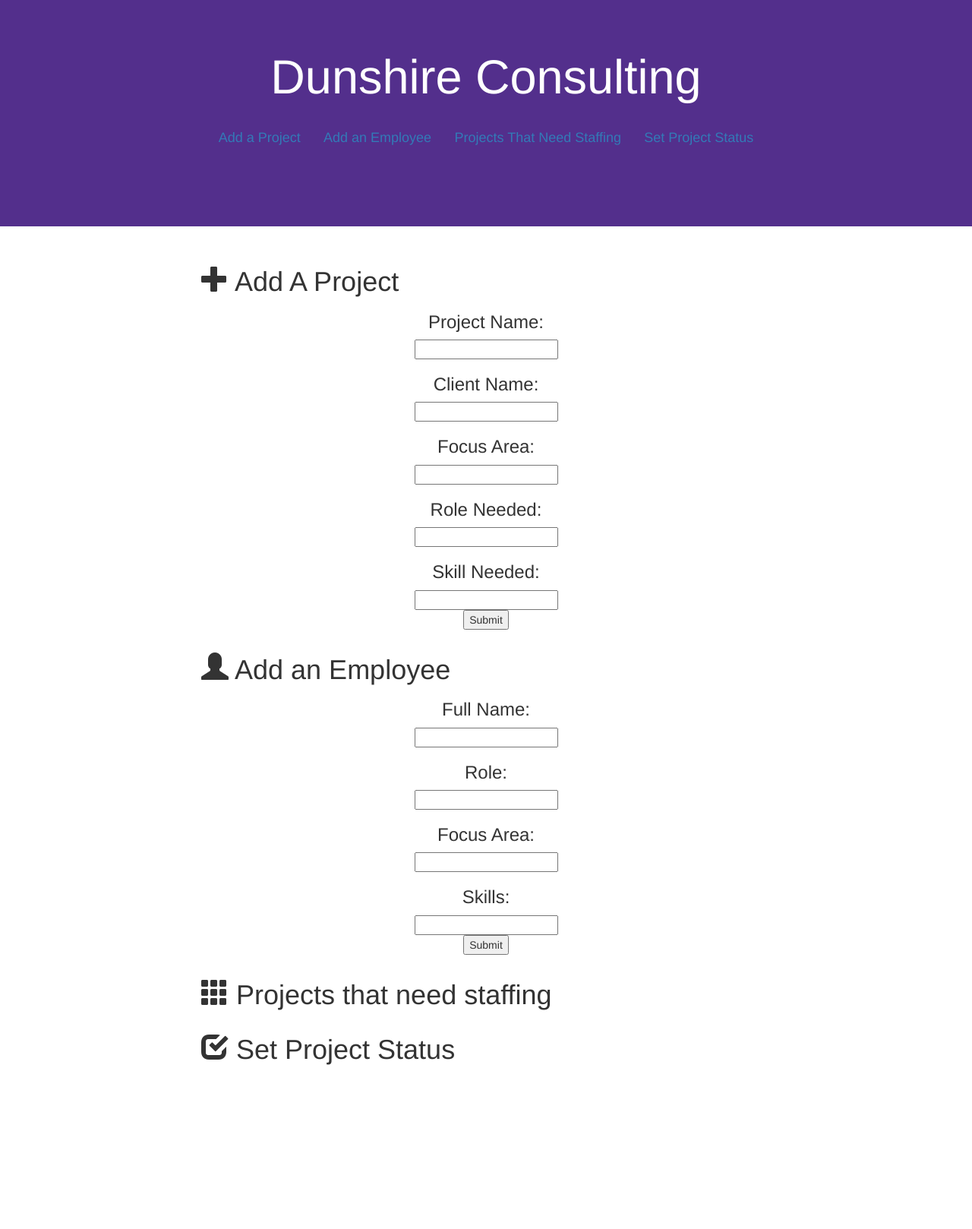
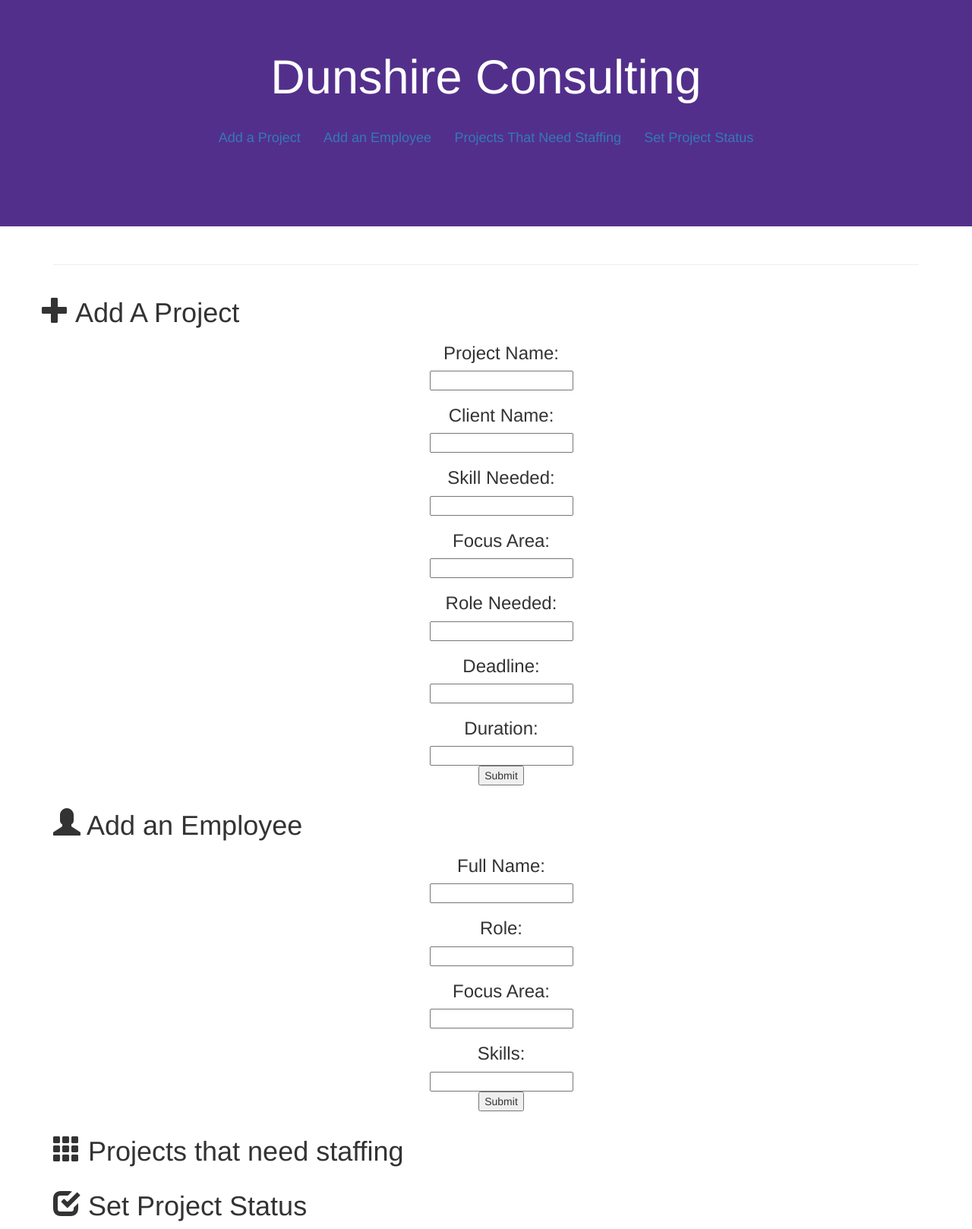
Before and after one commit to itingtu2/pigeonsNode, a Node project: template views/pages/index.ejs in a window 1280 px wide. Shown: the part 78-1696 px from the top of the page at 76% size. Before the commit the page ends 1480 px from the top, so only its background shows below. Run offline with Node 20 templates, Linux system fonts and the light colour scheme; the template is opened without the code that fills it, so the values that code supplies are empty; some libraries are stand-ins or nearby versions.

Commit message:
formatting

```diff
--- a/index.js
+++ b/index.js
@@ -19,3 +19,87 @@ app.get('/', function(request, response) {
 app.listen(app.get('port'), function() {
   console.log('Node app is running on port', app.get('port'));
 });
+
+var conn;
+var pg = require('pg');
+pg.default.ssl = true;
+var str = "postgres://ywnodfgeebqfxe:ad885309fb8aac545475b7de44d1b1bb2e8421a7aac7ebae3c18316b8ab90111@ec2-23-21-204-166.compute-1.amazonaws.com:5432/d84j9nfcrovrde"
+var connectionString = "pg://ywnodfgeebqfxe:ad885309fb8aac545475b7de44d1b1bb2e8421a7aac7ebae3c18316b8ab90111@ec2-23-21-204-166.compute-1.amazonaws.com/d84j9nfcrovrde"
+pg.connect(connectionString, function(err,client,done){
+	if(err){
+		console.log(err);
+	}
+	conn = client;
+})
+
+app.use(function(req, res, next) {
+ res.header("Access-Control-Allow-Origin", "*");
+ res.header("Access-Control-Allow-Headers", "Origin, X-Requested-With, Content-Type, Accept");
+ next();
+});
+
+app.post('/insertProj', function(req,res){
+	console.log("working")
+	var body = req.body
+	console.log("Body: ", body)
+	var stmt = "INSERT INTO project(project, client, skills, focus_area, role, deadline, duration) VALUES (?,?,?,?,?,?,?)"
+	var inserts = [body.project, body.client, body.skill, body.focus, body.role, body.deadline, body.duration]
+	var stmt = mysql.format(stmt, inserts)
+	conn.query(stmt, function(err, result){
+		if (err){
+			console.error("Error: ", err)
+			return res.send({
+				error:true,
+				mesg:"Could not insert data to database"
+			})
+		}
+		res.send({
+			success:true
+		})
+	})
+})
+
+app.post('/insertEmployee', function(req,res){
+	console.log("working")
+	var body = req.body
+	console.log("Body: ", body)
+	var stmt = "INSERT INTO employee(name, skills, focus_area, status, project, role) VALUES (?,?,?,?,?,?)"
+	var inserts = [body.fullname, body.skills, body.focus_area, body.statuss, body.project, body.role]
+	var stmt = mysql.format(stmt, inserts)
+	conn.query(stmt, function(err, result){
+		if (err){
+			console.error("Error: ", err)
+			return res.send({
+				error:true,
+				mesg:"Could not insert data to database"
+			})
+		}
+		res.send({
+			success:true
+		})
+	})
+})
+
+app.post('/finishedProj', function(req,res){
+	console.log("working")
+	var body = req.body
+	console.log("Body: ", body)
+
+	var stmt = "SELECT project.project FROM project INNER JOIN employee ON project.project = employee.project WHERE project.deadline < current_date AND employee.status = 'new'"
+	var inserts = []
+	var stmt = mysql.format(stmt, inserts)
+	conn.query(stmt, function(err, result) {
+	if (err){
+		console.error("Error: ", err)
+		return res.send({
+			error:true,
+			mesg:"Could not delete data from database"
+		})
+	}
+	console.log(result)
+	var ret = JSON.stringify(result);
+	res.send(ret);
+
+	})
+
+})
--- a/views/pages/index.ejs
+++ b/views/pages/index.ejs
@@ -3,6 +3,7 @@
 <head>
   <% include ../partials/header.ejs %>
 </head>
+
 <body>
 
   <% include ../partials/nav.ejs %>
@@ -25,12 +26,13 @@
 </div>
 
 <!-- ##################################################################### -->
-<div class="container marginbot-50">
+<div class="container">
+  <hr>
   <div class="row">
-<div class="col-lg-8 col-lg-offset-2">
+
       <section id="Project" class="home-section color-dark bg-white">
       <h1><span class="glyphicon glyphicon-plus"></span> Add A Project</h1>
-
+      <ul>
 
       <div class="section-heading text-center">
         <form name = "insert_project_form">
@@ -40,15 +42,40 @@
           <h3>Client Name:</h3>
           <input type="text" name="client">
 
+          <h3>Skill Needed:</h3>
+          <input type="text" name="skill">
+
           <h3>Focus Area:</h3>
           <input type="text" name="focus">
 
           <h3>Role Needed:</h3>
           <input type="text" name="role">
+          <h3>Deadline:</h3>
+          <input type="text" name="deadline">
+          <h3>Duration:</h3>
+          <input type="text" name="duration">
 
-          <h3>Skill Needed:</h3>
-          <input type="text" name="skill">
+         <!-- <form action="/action_page.php">
+          <input type="checkbox" name="role1" value="Consultant">Consultant<br>
+          <input type="checkbox" name="role2" value="Experienced Consultant">Experienced Consultant<br>
+          <input type="checkbox" name="role3" value="Senior Consultant">Senior Consultant<br>
+          <input type="checkbox" name="role4" value="Manager">Manager<br>
+          <input type="checkbox" name="role5" value="Architect">Architect<br>
+          <input type="checkbox" name="role6" value="Director">Director<br>
+          <input type="checkbox" name="role6" value="Principal">Principal<br>
+          -->
 
+
+          <!--
+          <form action="/action_page.php">
+          <input type="checkbox" name="skill1" value="Management">Management<br>
+          <input type="checkbox" name="skill2" value="C++">C++<br>
+          <input type="checkbox" name="skill3" value="Java">Java<br>
+          <input type="checkbox" name="skill4" value="HTML">HTML<br>
+          <input type="checkbox" name="skill5" value="C#">C#<br>
+          <input type="checkbox" name="skill6" value="Python">Python<br>
+          <input type="checkbox" name="skill6" value="JavaScript">JavaScript<br>
+          -->
           <p>
             <button type="button" id = "submit_project_form">
             Submit
@@ -61,7 +88,8 @@
                    <script type="application/javascript">
 
                         document.getElementById("submit_project_form").addEventListener("click", submit)
-              function submit(){
+                       function submit()
+                       {
                            var form = document.forms['insert_project_form']
                            var inputs=form.getElementsByTagName('input')
                            var data = {}
@@ -82,18 +110,20 @@
                        function success(data) {
                            console.log('Success: ', data)
                        }
+
                     </script>
-</div>
-</div>
+
+       <!-- <li>When Heroku received the source code, it fetched all the dependencies in the <a href="https://github.com/heroku/node-js-getting-started/blob/master/package.json">package.json</a>, creating a deployable slug.</li>
+        <li>The platform then spins up a dyno, a lightweight container that provides an isolated environment in which the slug can be mounted and executed.</li>
+        <li>You can scale your app, manage it, and deploy over <a href="https://addons.heroku.com/">150 add-on services</a>, from the Dashboard or CLI.</li> -->
+      </ul>
     </div>
 
     <!-- ##################################################################### -->
-<div class="container marginbot-50">
-<div class="row">
-<div class="col-lg-8 col-lg-offset-2">
+    <div class>
     <section id="Employee" class="home-section color-dark bg-white">
       <h1><span class="glyphicon glyphicon-user"></span> Add an Employee</h1>
-
+      <ul>
 
       <div class="section-heading text-center">
         <form name = "insert_employee_form">
@@ -105,11 +135,11 @@
           <input type="text" name="role">
 
           <h3>Focus Area:</h3>
-          <input type="text" name="role">
+          <input type="text" name="focus">
 
 
           <h3>Skills:</h3>
-          <input type="text" name="role">
+          <input type="text" name="skills">
 
 
           <p>
@@ -119,17 +149,18 @@
           </p>
         </form>
         </div>
-
         </section>
         <script type = "text/javaspcript"  src="https://ajax.googleapis.com/ajax/libs/jquery/1.4.3/jquery.min.js"></script>
                    <script type="application/javascript">
 
                         document.getElementById("submit_employee_form").addEventListener("click", submit)
-                    function submit(){
+                       function submit()
+                       {
                            var form = document.forms['insert_employee_form']
                            var inputs=form.getElementsByTagName('input')
                            var data = {}
-                    for(var i = 0; i<inputs.length; i++){
+                           for(var i = 0; i<inputs.length; i++)
+                           {
                                var input = inputs[i]
                                data[input.name] = input.value
                            }
@@ -147,14 +178,14 @@
                        }
 
                     </script>
+      </ul>
     </div>
-</div>
+  </div> <!-- row -->
 </div>
 <!-- ##################################################################### -->
 
-<div class="container marginbot-50">
-<div class="row">
-<div class="col-lg-8 col-lg-offset-2">
+<div class="active dropdown-toggle">
+  <div class="container">
   <section id="Staffing" class="home-section color-dark bg-white">
    <h1><span class="glyphicon glyphicon-th"></span> Projects that need staffing</h1>
 
@@ -164,14 +195,14 @@
      </form>
     </div>
    </section>
+
   </div>
-</div>
+
 </div>
 <!-- ##################################################################### -->
 
-<div class="container marginbot-50">
-<div class="row">
-<div class="col-lg-8 col-lg-offset-2">
+<div class="active dropdown-toggle">
+  <div class="container">
   <section id="Satus" class="home-section color-dark bg-white">
    <h1><span class="glyphicon glyphicon-check"></span> Set Project Status</h1>
    <div class="section-heading text-center">
@@ -180,10 +211,10 @@
      </form>
     </div>
    </section>
-</div>
-</div>
+
   </div>
 
+</div>
 
 
 
```
Lines whose indentation alone changed are shown as unchanged.
